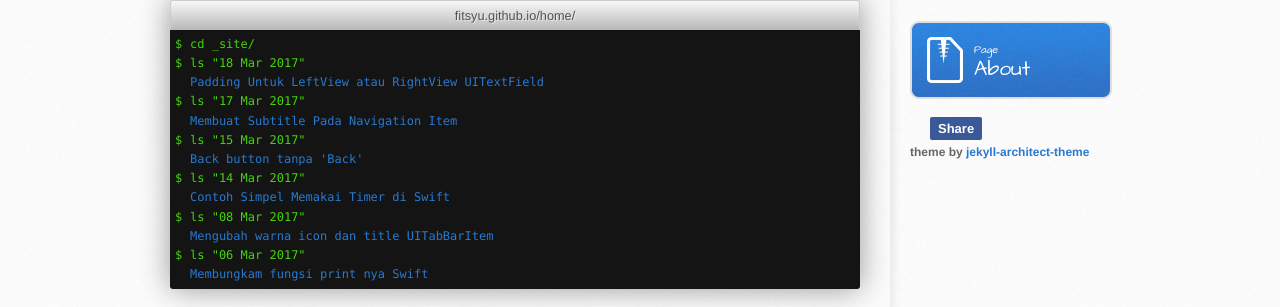
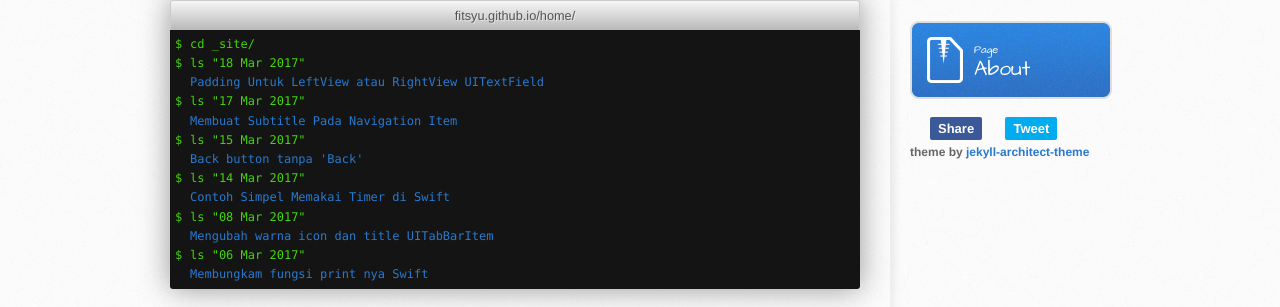
Before and after one commit to fitsyu/fitsyu.github.io, a Jekyll site: the page built from index.html, in a window 1280 px wide. Shown: the part 347-654 px from the top of the page. Built offline with Jekyll 4.4.1, drawn with Linux system fonts in a browser that asks for light colours.

Commit message:
add tweet button & fb meta thumbnail

```diff
--- a/_layouts/default.html
+++ b/_layouts/default.html
@@ -14,6 +14,11 @@
     <![endif]-->
 
     <title> {{ page.title }} </title>
+
+    {% if page.thumbnail %}
+    <meta property="og:image" content="{{site.url}}{{page.thumbnail}}" />
+    {% endif %}
+
   </head>
 
   <body>
@@ -85,6 +90,16 @@
               </div>
           </div>
 
+          <div class="share-button share-button-twitter" data-share-url={{site.url}}{{page.url}}>
+              <div class="box">
+
+                <a href='http://twitter.com/share?url={{site.url}}{{page.url}}&text={{page.title}}'>
+                    <span class='share'>Tweet</span>
+
+                  </a>
+              </div>
+          </div>
+
           <p class="repo-owner"> theme by
             <a href="https://github.com/pietromenna/jekyll-architect-theme">jekyll-architect-theme</a>
           </p>
```
Also changed, not shown: _posts/2017-03-18-padding-buat-left|right-view-uitextfield.md (+1 -0 lines), 8 other files.
